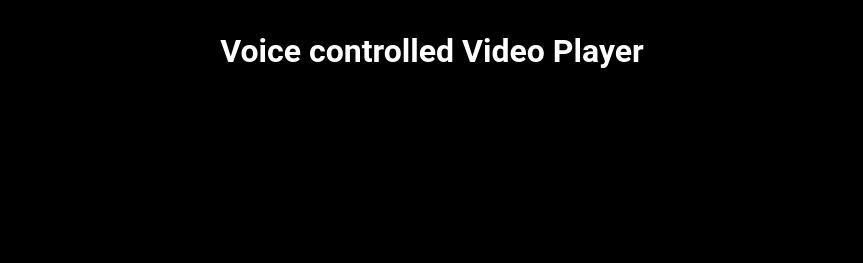
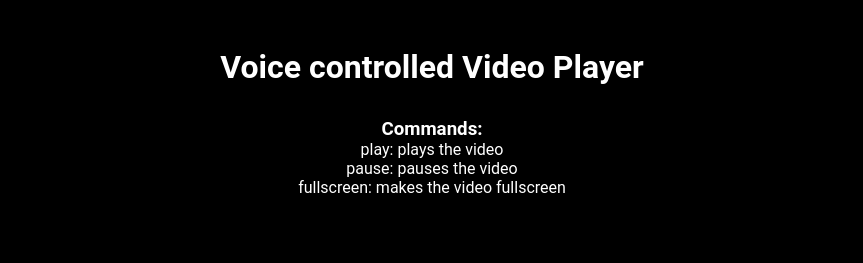
Before and after one commit to darshpat01/VVP, a plain HTML site: page index.html in a window 1280 px wide. Shown: the top 263 px of the page, without its empty margins (208-1071 px from the left). Drawn offline with Linux system fonts and the light colour scheme.

Commit message:
added commands on screen

```diff
--- a/index.html
+++ b/index.html
@@ -11,8 +11,16 @@
 </head>
 
 <body>
-  <div class="container">
+  <div class="container vvp_intro">
     <h1 id="vvp_heading">Voice controlled Video Player</h1>
+    <h3>Commands:</h3>
+    <p>
+    <ul>
+      <li>play: plays the video</li>
+      <li>pause: pauses the video</li>
+      <li>fullscreen: makes the video fullscreen</li>
+    </ul>
+    </p>
   </div>
   <div class="container_vvp">
 
--- a/style.css
+++ b/style.css
@@ -48,6 +48,17 @@ body {
   color: white;
   display: block;
   padding: 1em;
+}
+
+.vvp_intro {
+  text-align: center;
+  color: white;
+  padding: 1em;
+}
+
+.vvp_intro ul {
+  list-style: none;
+  size: 20px;
 }
 
 video {
```
